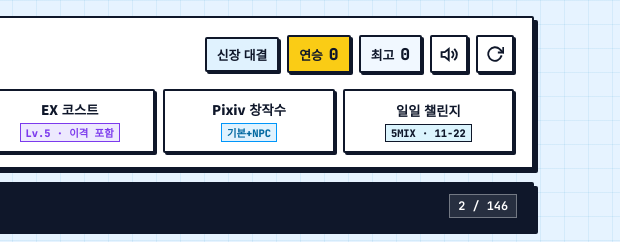
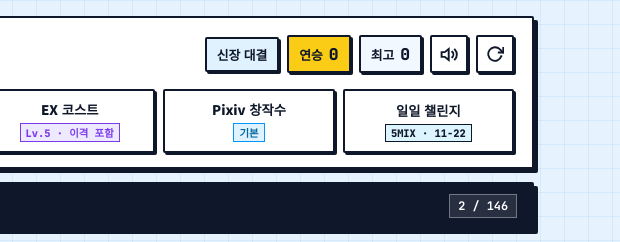
Before and after one commit to kdhyen00518-wq/kivotoshighlow, a plain HTML site: page index.html in a window 1280 px wide. Shown: the top 242 px of the page, 660-1280 px from the left. Drawn offline with Linux system fonts and the light colour scheme.

Commit message:
Update index.html

```diff
--- a/index.html
+++ b/index.html
@@ -1530,7 +1530,7 @@
           </button>
           <button type="button" class="mode-tab" data-mode="pixiv" role="tab" aria-selected="false">
             <span>Pixiv 창작수</span>
-            <span class="mode-pill pixiv-pill">기본+NPC</span>
+            <span class="mode-pill pixiv-pill">기본</span>
           </button>
           <button type="button" class="mode-tab" data-mode="daily" role="tab" aria-selected="false">
             <span>일일 챌린지</span>
```
